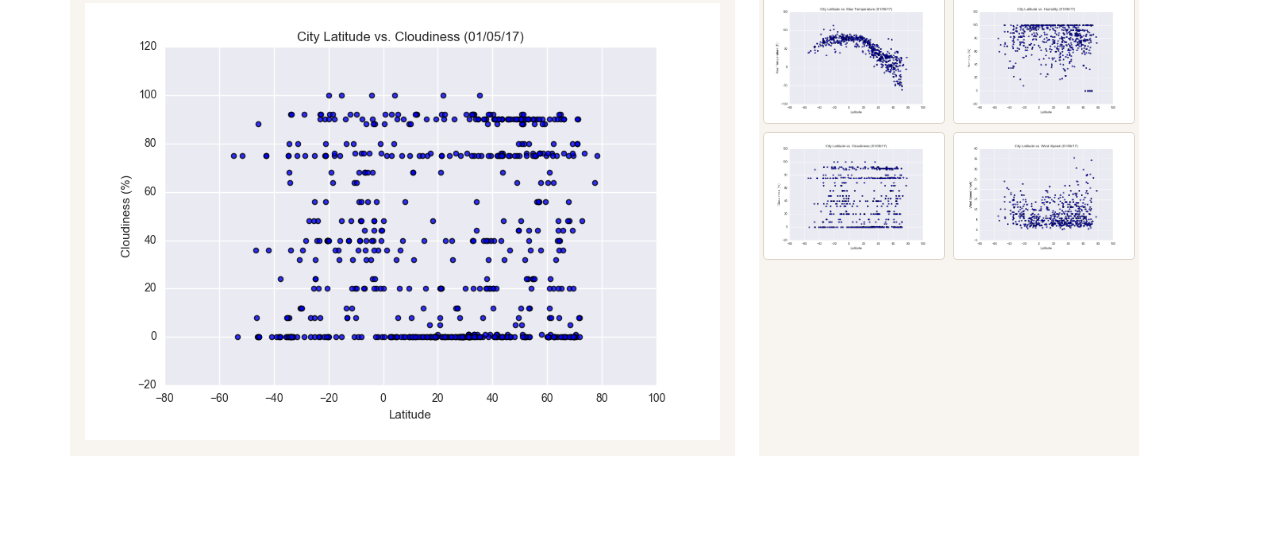
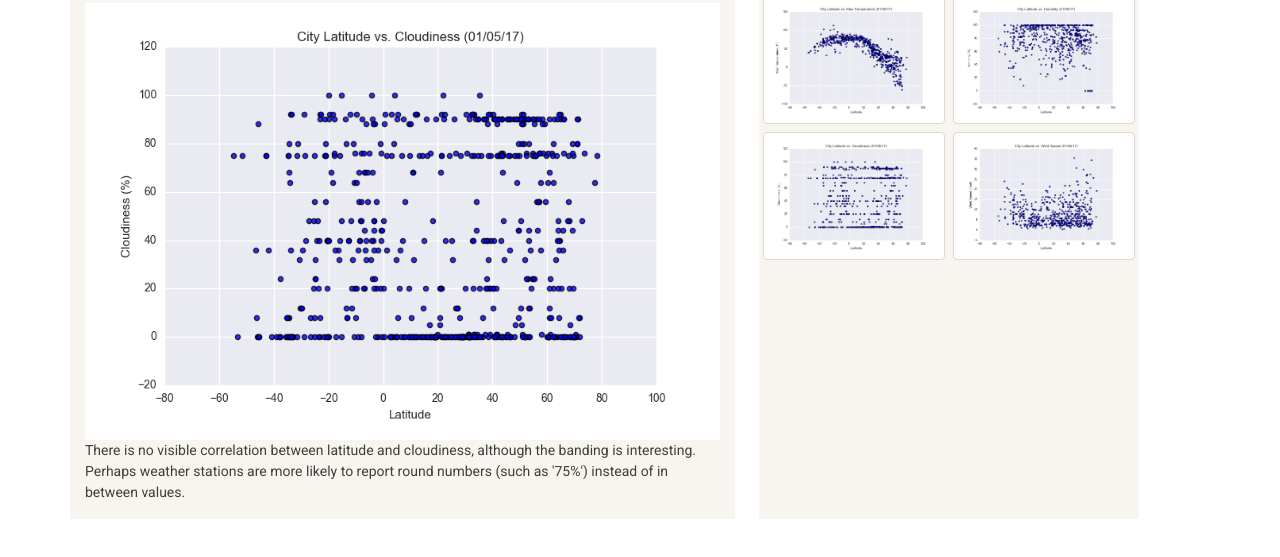
Before and after one commit to seantibbitts/weather-webpage, a plain HTML site: page cloud.html in a window 1280 px wide. Shown: the part 165-722 px from the top of the page. Drawn offline with nearby package versions, Linux system fonts and the light colour scheme.

Commit message:
Added explanatory paragraphs

```diff
--- a/cloud.html
+++ b/cloud.html
@@ -49,7 +49,7 @@
                 <div class="col-md-7 my-4 bg-light">
                     <h1 class="my-4">Latitude vs. Cloudiness</h1>
                     <img class="img-fluid" src="assets/images/Fig3.png" alt="Latitude vs. Cloudiness">
-                    <p></p>
+                    <p>There is no visible correlation between latitude and cloudiness, although the banding is interesting. Perhaps weather stations are more likely to report round numbers (such as '75%') instead of in between values.</p>
                 </div>
                 <div class="col-md-4 mx-4 my-4 bg-light">
                     <h3 class="my-3">Visualizations</h3>
```
Also changed, not shown: humid.html (+1 -1 lines), wind.html (+1 -1 lines).
